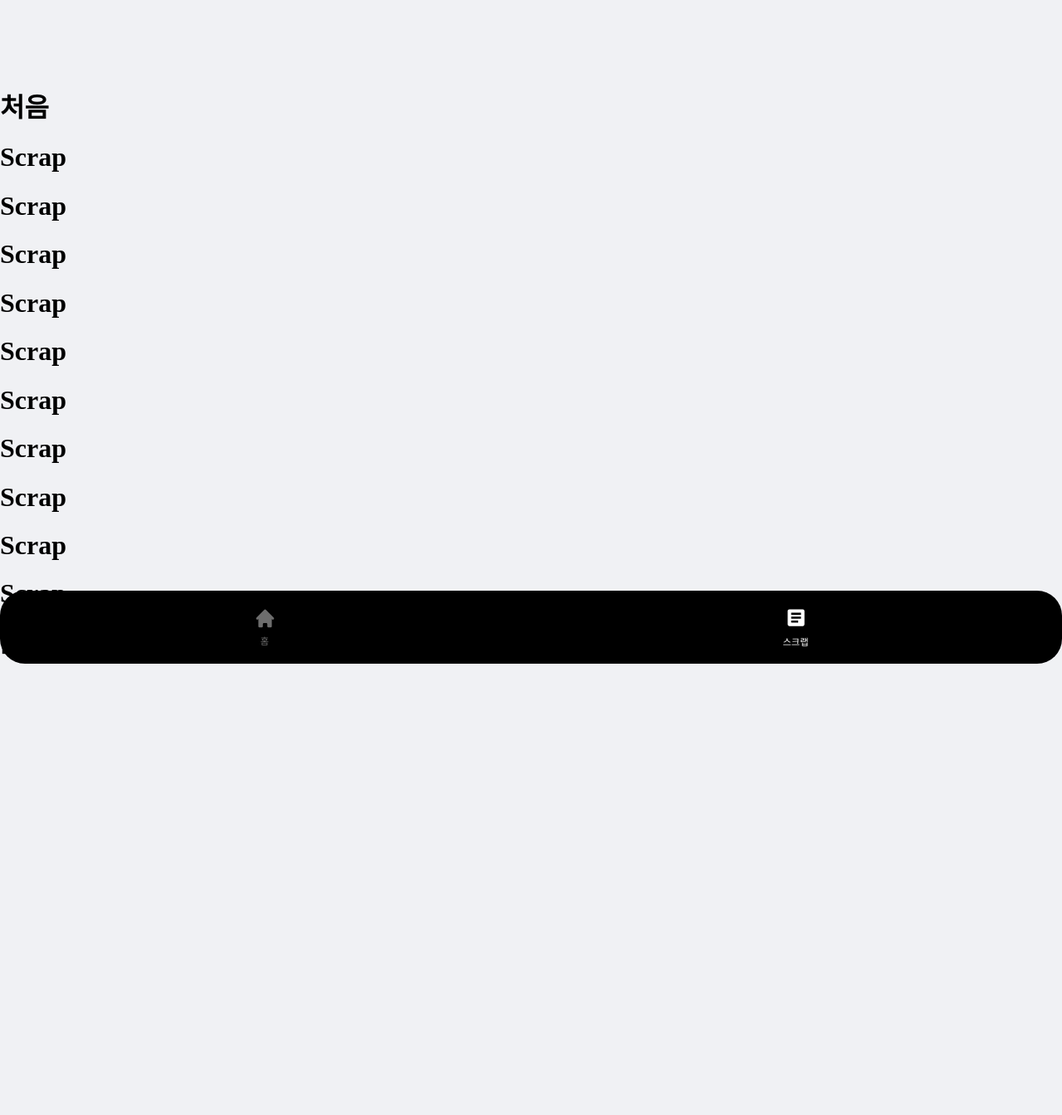
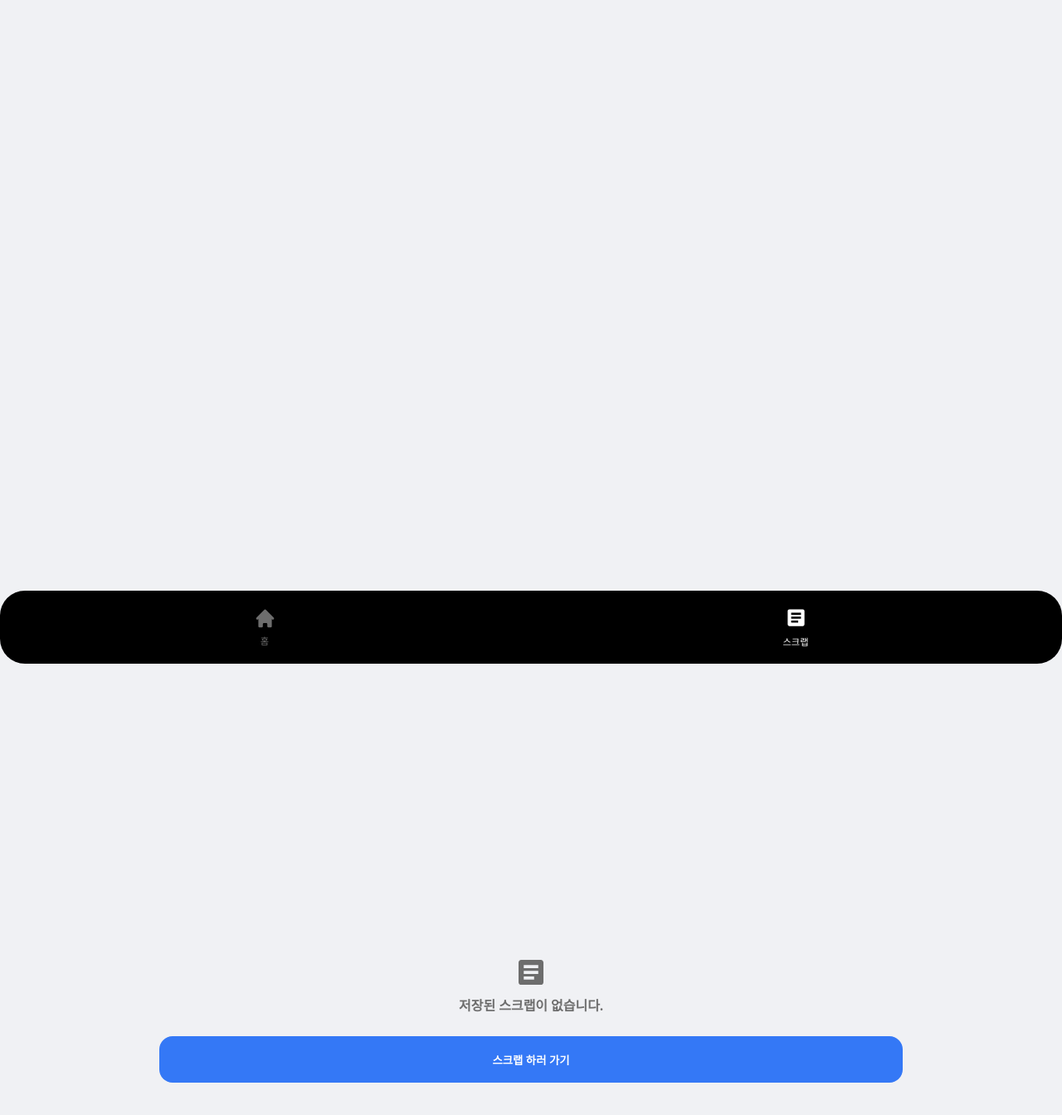
Before and after one commit to gangnamssal/newLetter, a React (Create React App) app in the folder newsletter/: page /scrap in a window 1280 px wide. Shown: the top 1344 px of the page at 83% size. Before the commit the page ends 906 px from the top, so only its background shows below. Built offline with nearby package versions, Linux system fonts and the light colour scheme.

Commit message:
[FE] UPDATE : Gnb 재사용을 위한 코드 수정 -

```diff
--- a/newsletter/src/App.tsx
+++ b/newsletter/src/App.tsx
@@ -2,6 +2,7 @@ import { css, Global } from "@emotion/react";
 import { BrowserRouter as Router, Route, Routes } from "react-router-dom";
 
 import Gnb from "./components/Gnb/Gnb";
+import gnbStore from "./modules/GnbStore";
 import HomeScreen from "./routers/HomeScreen";
 import TabBar from "./components/TabBar/TabBar";
 import ScrapScreen from "./routers/ScrapScreen";
@@ -18,13 +19,15 @@ const globalStype = css`
 `;
 
 function App() {
+  const { store } = gnbStore();
+
   return (
     <>
       <Global styles={globalStype} />
       <Router>
         <Routes>
           {/* 전역 네비게이션 바 */}
-          <Route element={<Gnb />}>
+          <Route element={<Gnb store={store} />}>
             <Route element={<TabBar />}>
               <Route path="/" element={<HomeScreen />} />
             </Route>
--- a/newsletter/src/components/Gnb/Gnb.tsx
+++ b/newsletter/src/components/Gnb/Gnb.tsx
@@ -1,12 +1,13 @@
 /** @jsxImportSource @emotion/react */
 import { useRef } from "react";
 import { css } from "@emotion/react";
-import { Outlet } from "react-router-dom";
+import { Outlet, useLocation } from "react-router-dom";
 import { GoSearch } from "@react-icons/all-files/go/GoSearch";
 import { BiCalendarCheck } from "@react-icons/all-files/bi/BiCalendarCheck";
 
-import gnbStore from "../../modules/GnbStore";
 import GnbModal from "../Modal/GnbModal";
+import gnbStore, { Store } from "../../modules/GnbStore";
+import scrapGnbStore from "../../modules/ScrapGnbStore";
 
 // 버튼 스타일
 const gnbStyle = css`
@@ -54,9 +55,22 @@ const gnbStyle = css`
   }
 `;
 
-function Gnb() {
-  const { store } = gnbStore();
+function Gnb({ store }: { store: Store }) {
+  const { setStore } = gnbStore();
+  const { setScrapStore } = scrapGnbStore();
   const dialogRef = useRef<HTMLDialogElement>(null);
+
+  const pathName = useLocation().pathname;
+
+  // prop 시켜줄 setStore 함수를 결정
+  const propSetStore = () => {
+    switch (pathName) {
+      case "/":
+        return setStore;
+      default:
+        return setScrapStore;
+    }
+  };
 
   // 버튼 리스트
   const buttons = [
@@ -104,7 +118,7 @@ function Gnb() {
         {/* 모달 */}
         <div onClick={() => dialogRef.current?.close()}>
           <dialog className="dialog" ref={dialogRef}>
-            <GnbModal dialogRef={dialogRef} />
+            <GnbModal dialogRef={dialogRef} setStore={propSetStore()} />
           </dialog>
         </div>
       </nav>
--- a/newsletter/src/components/Modal/GnbModal.tsx
+++ b/newsletter/src/components/Modal/GnbModal.tsx
@@ -7,7 +7,6 @@ import { DateCalendar } from "@mui/x-date-pickers/DateCalendar";
 import { BiCalendarCheck } from "@react-icons/all-files/bi/BiCalendarCheck";
 import { LocalizationProvider } from "@mui/x-date-pickers/LocalizationProvider";
 
-import gnbStore from "../../modules/GnbStore";
 import { NationObject, Prop } from "./GnbModalType";
 import { getNowDate } from "../../customs/getNowDate";
 import { useQueryClient } from "@tanstack/react-query";
@@ -90,26 +89,27 @@ const gnbModalStyle = (open: boolean) => css`
   }
 `;
 
-const nationInitialObj = {
-  대한민국: false,
-  중국: false,
-  일본: false,
-  미국: false,
-  북한: false,
-  러시아: false,
-  프랑스: false,
-  영국: false,
-};
-
 const yearDotMonthDotDate = (year: number, month: number, date: number) => {
   return `${year}.${month < 10 ? `0${month}` : month}.${
     date < 10 ? `0${date}` : date
   }`;
 };
 
-function GnbModal({ dialogRef }: Prop) {
+const nationInitialObj = () => {
+  return {
+    대한민국: false,
+    중국: false,
+    일본: false,
+    미국: false,
+    북한: false,
+    러시아: false,
+    프랑스: false,
+    영국: false,
+  };
+};
+
+function GnbModal({ dialogRef, setStore }: Prop) {
   const nowDate = getNowDate("-"); // 현재 날짜를 return하는 함수
-  const { setStore } = gnbStore(); // 전역 상태
   const queryClient = useQueryClient();
 
   const [headline, handleHeadline] = useState<string>("");
@@ -118,8 +118,9 @@ function GnbModal({ dialogRef }: Prop) {
   const [datePickerValue, handleDatePickerValue] = useState<any>(
     dayjs(nowDate)
   );
-  const [nationObject, handleNationObject] =
-    useState<NationObject>(nationInitialObj);
+  const [nationObject, handleNationObject] = useState<NationObject>(
+    nationInitialObj()
+  );
 
   const { $y: year, $M: month, $D: date } = datePickerValue;
 
--- a/newsletter/src/components/Modal/GnbModalType.tsx
+++ b/newsletter/src/components/Modal/GnbModalType.tsx
@@ -1,3 +1,5 @@
+import { Store } from "../../modules/GnbStore";
+
 export interface NationObject {
   [key: string]: boolean;
   대한민국: boolean;
@@ -12,4 +14,5 @@ export interface NationObject {
 
 export interface Prop {
   dialogRef: React.RefObject<HTMLDialogElement>;
+  setStore: (store: Store) => void;
 }
--- a/newsletter/src/modules/GnbStore.tsx
+++ b/newsletter/src/modules/GnbStore.tsx
@@ -6,7 +6,7 @@ export interface Store {
   nations: string[];
 }
 
-interface GnbStoreType {
+export interface GnbStoreType {
   store: Store;
   setStore: (store: Store) => void;
 }
--- a/newsletter/src/routers/ScrapScreen.tsx
+++ b/newsletter/src/routers/ScrapScreen.tsx
@@ -1,18 +1,35 @@
+import { useRef } from "react";
+
+import Gnb from "../components/Gnb/Gnb";
+import scrapGnbStore from "../modules/ScrapGnbStore";
+import NewsCard from "../components/NewsCard/NewsCard";
+import { Docs } from "../components/HomeScreen/HomeScreenType";
+import EmptyScrapContent from "../components/ScrapScreen/EmptyScrapContent";
+
 function ScrapScreen() {
-  return <>
-    <h1>처음</h1>
-    <h1>Scrap</h1>
-    <h1>Scrap</h1>
-    <h1>Scrap</h1>
-    <h1>Scrap</h1>
-    <h1>Scrap</h1>
-    <h1>Scrap</h1>
-    <h1>Scrap</h1>
-    <h1>Scrap</h1>
-    <h1>Scrap</h1>
-    <h1>Scrap</h1>
-    <h1>마지막</h1>
-  </>;
+  const localData = localStorage.getItem("scrap-data");
+  const divRef = useRef<{ [ref: number]: HTMLDivElement }>({});
+  const { store } = scrapGnbStore();
+
+  return (
+    <div>
+      {localData && localData !== "[]" ? <Gnb store={store} /> : null}
+      {localData && localData !== "[]" ? (
+        JSON.parse(localData).map((news: Docs, index: number) => {
+          return (
+            <NewsCard
+              key={news._id}
+              data={news}
+              divRef={divRef}
+              index={index}
+            />
+          );
+        })
+      ) : (
+        <EmptyScrapContent />
+      )}
+    </div>
+  );
 }
 
 export default ScrapScreen;
```
